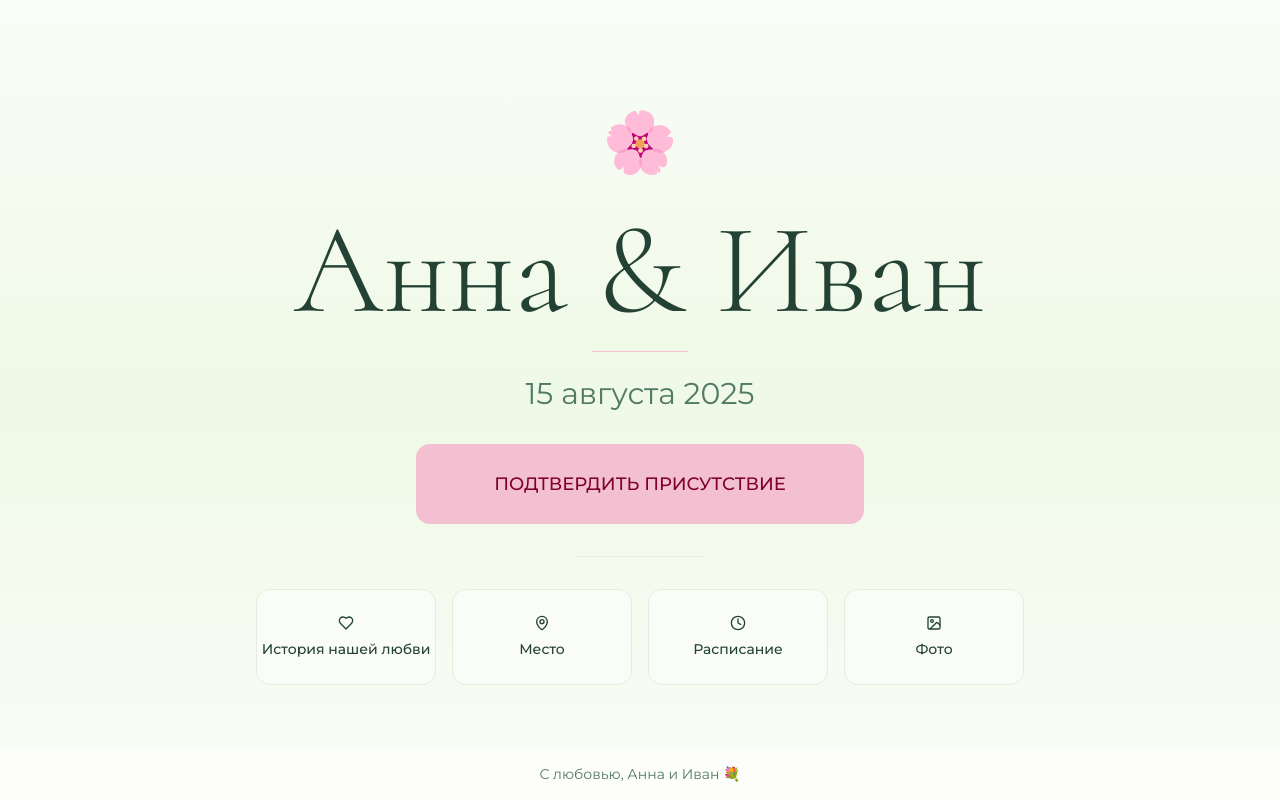
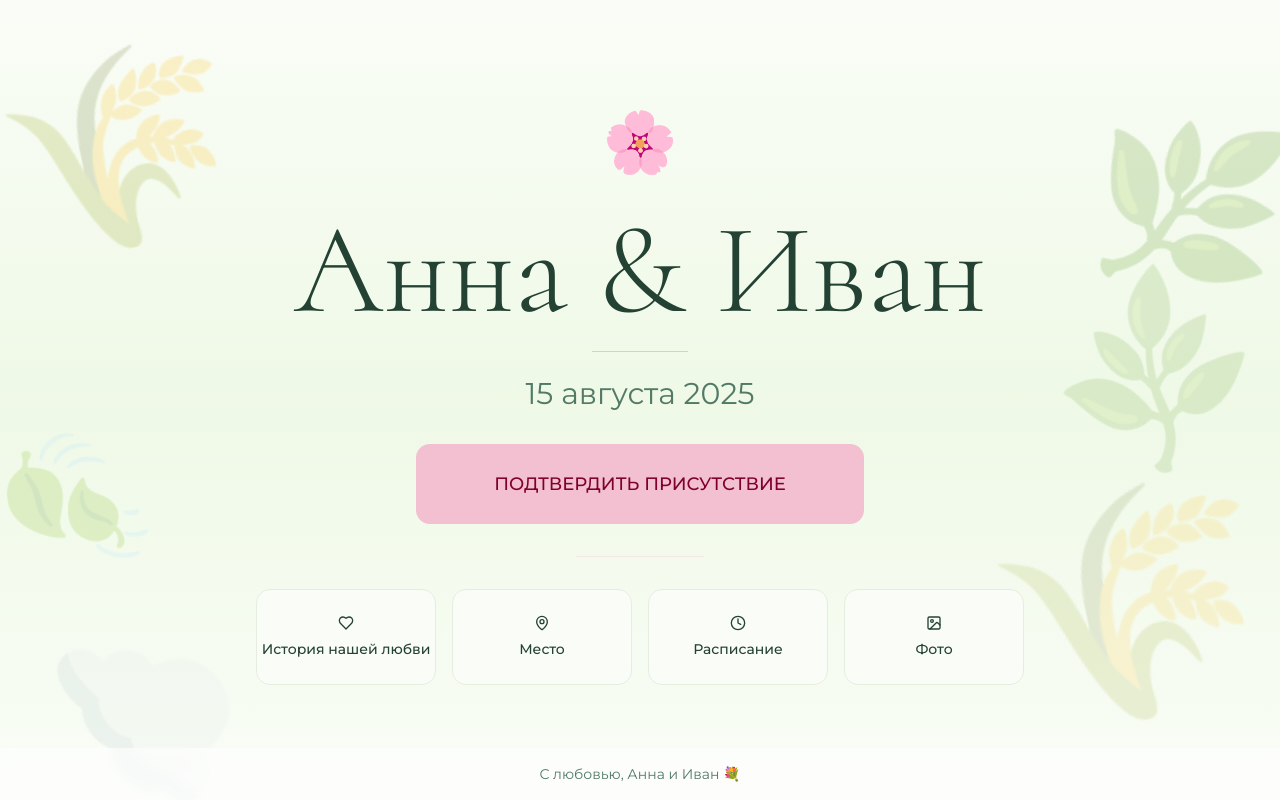
Before and after one commit to pr-poehali-dev/wedding-invitation-site-42, a React (Vite) app: page / in a window 1280 px wide. Built offline with nearby package versions, Linux system fonts and the light colour scheme.

Commit message:
feat: добавлена текстура природных элементов

```diff
--- a/src/pages/Index.tsx
+++ b/src/pages/Index.tsx
@@ -86,8 +86,27 @@ const Index = () => {
   ];
 
   return (
-    <div className="min-h-screen bg-gradient-to-b from-background via-secondary to-background flex items-center justify-center px-4">
-      <div className="text-center animate-fade-in max-w-4xl w-full py-20">
+    <div className="min-h-screen bg-gradient-to-b from-background via-secondary to-background flex items-center justify-center px-4 relative overflow-hidden">
+      <div className="absolute top-0 left-0 w-64 h-64 opacity-20 pointer-events-none">
+        <div className="text-[12rem] transform -rotate-12">🌾</div>
+      </div>
+      <div className="absolute top-20 right-0 w-48 h-48 opacity-20 pointer-events-none">
+        <div className="text-[10rem] transform rotate-12">🌿</div>
+      </div>
+      <div className="absolute bottom-0 left-10 w-56 h-56 opacity-20 pointer-events-none">
+        <div className="text-[11rem] transform rotate-45">☁️</div>
+      </div>
+      <div className="absolute bottom-20 right-0 w-72 h-72 opacity-15 pointer-events-none">
+        <div className="text-[14rem] transform -rotate-12">🌾</div>
+      </div>
+      <div className="absolute top-1/2 left-0 w-40 h-40 opacity-20 pointer-events-none">
+        <div className="text-[8rem] transform rotate-90">🍃</div>
+      </div>
+      <div className="absolute top-1/3 right-10 w-44 h-44 opacity-15 pointer-events-none">
+        <div className="text-[9rem] transform -rotate-45">🌿</div>
+      </div>
+
+      <div className="text-center animate-fade-in max-w-4xl w-full py-20 relative z-10">
         <div className="mb-8 text-6xl animate-float">🌸</div>
         <h1 className="text-7xl md:text-9xl font-light mb-4 text-foreground">Анна & Иван</h1>
         <div className="w-24 h-px bg-primary mx-auto mb-6"></div>
```
